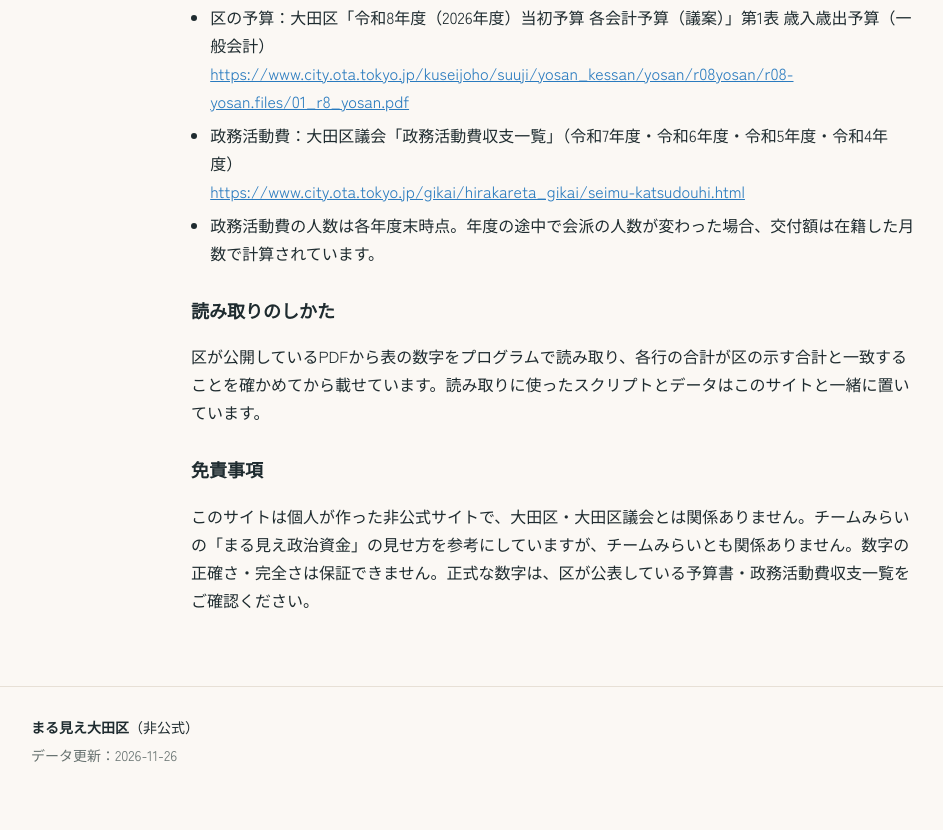
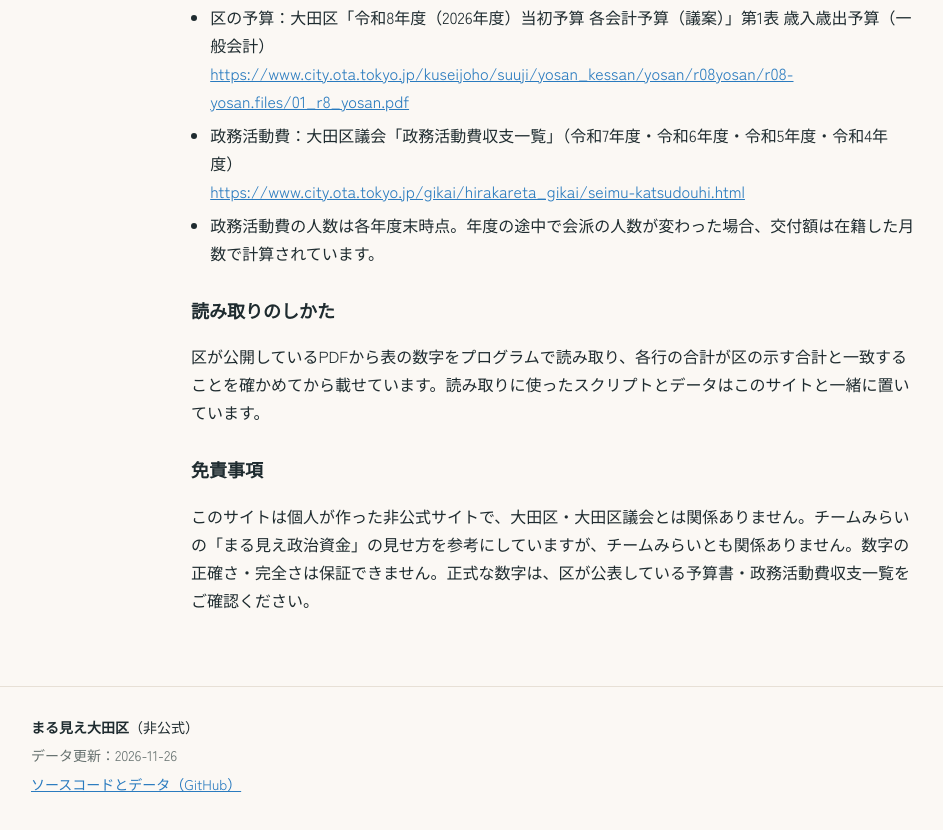
Before and after one commit to Akira-guild/ota-gikai, a plain HTML site: page marumie/site/index.html in a window 1280 px wide. Shown: the part 6053-6883 px from the top of the page, without its empty margins (85-1028 px from the left). Drawn offline with Linux system fonts and the light colour scheme.

Commit message:
まる見え大田区：フッターにソースコードへのリンクを追加
Co-Authored-By: Claude Opus 5.5 <noreply@anthropic.com>

```diff
--- a/marumie/site/index.html
+++ b/marumie/site/index.html
@@ -138,6 +138,7 @@
   <div class="wrap">
     <p><b>まる見え大田区</b>（非公式）</p>
     <p class="muted" id="built"></p>
+    <p class="muted"><a href="https://github.com/Akira-guild/marumie-ota" target="_blank" rel="noopener">ソースコードとデータ（GitHub）</a></p>
   </div>
 </footer>
 
```
